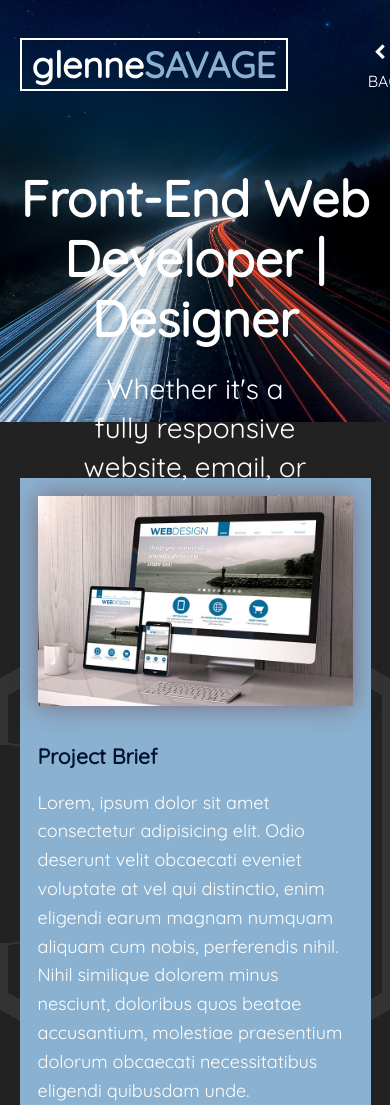
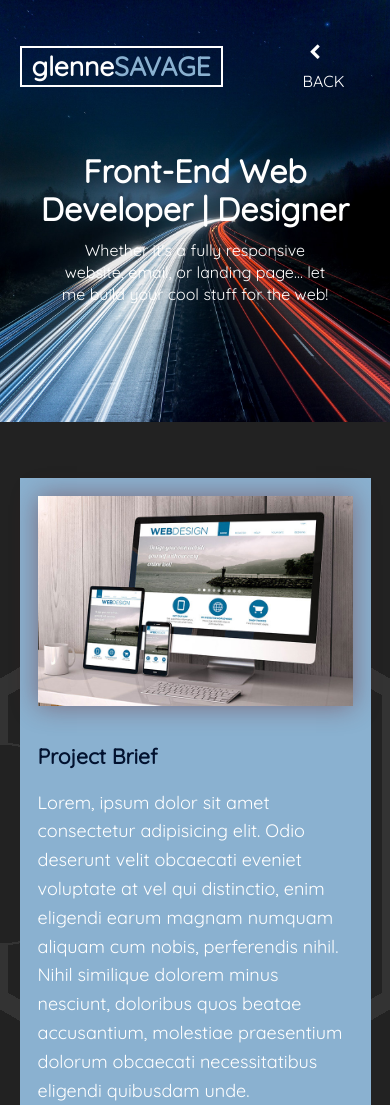
Before and after one commit to glenne-savage/portfolio, a plain HTML site: page project.html in a window 390 px wide. Shown: the top 1105 px of the page. Drawn offline with Linux system fonts and the light colour scheme; a web font is replaced by a local one.

Commit message:
Added media queries to project css.

```diff
--- a/css/project.css
+++ b/css/project.css
@@ -317,6 +317,22 @@
 /************************************
       Project Page Media Queries
 ************************************/
+@media only screen and (max-width: 1200px) {
+    section#banner p {
+        width: 80%;
+    }
+}
+
+@media only screen and (max-width: 1024px) {
+    section#banner h2 {
+        font-size: 45px;
+    }
+
+    section#banner p {
+        font-size: 24px;
+    }
+}
+
 @media screen and (min-width: 960px) {
     .column-layout {
         display: -webkit-box;
@@ -330,3 +346,49 @@
         margin-bottom: 0;
     }
 }
+
+@media only screen and (max-width: 840px) {
+    header h1 a {
+        font-size: 1.2em;
+    }
+
+    section#banner h2 {
+        font-size: 40px;
+    }
+
+    section#banner p {
+        font-size: 20px;
+    }
+}
+
+@media only screen and (max-width: 746px) {
+    section#banner h2 {
+        font-size: 32px;
+    }
+
+    section#banner p {
+        font-size: 16px;
+        width: 90%;
+        margin: 10px auto 0;
+    }
+}
+
+@media only screen and (max-width: 410px) {
+    .small-logo {
+        font-size: 0.95em;
+    }
+
+    header h1 a {
+        font-size: 1.1em;
+    }
+
+    section#banner h2 {
+        font-size: 32px;
+        margin-top: 18vh;
+    }
+
+    section#banner p {
+        font-size: 16px;
+        width: 80%;
+    }
+}
```
